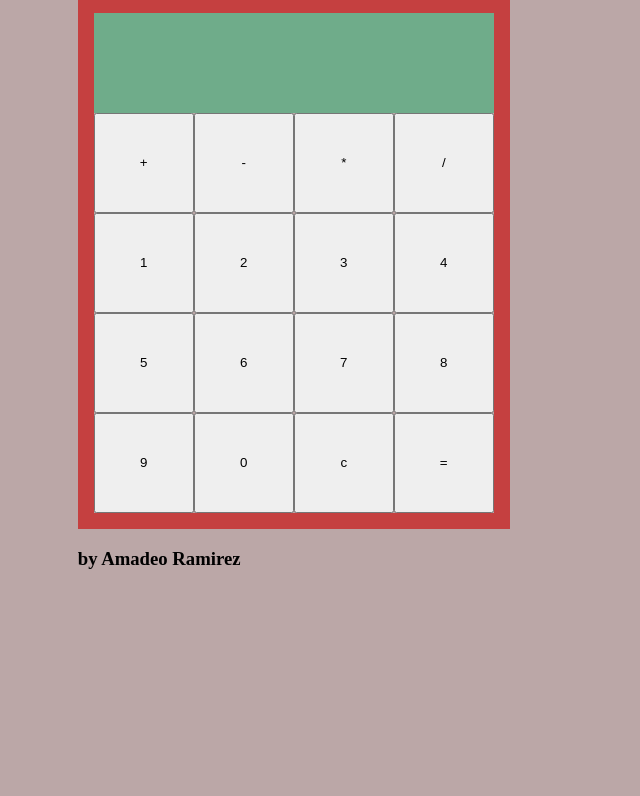
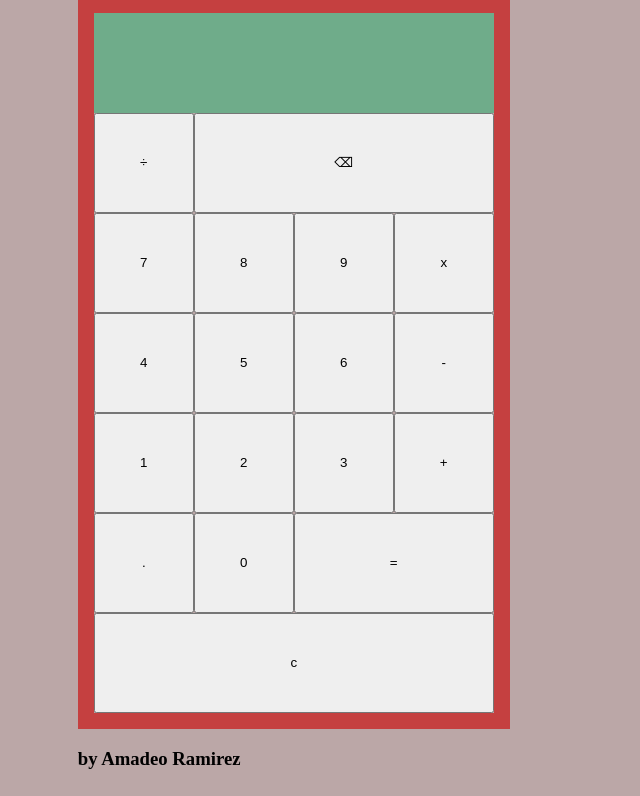
Before and after one commit to amadeoquinrami/Calculator-Challenge, a plain HTML site: page index.html in a window 1280 px wide. Shown: the part 91-887 px from the top of the page, without its empty margins (318-958 px from the left). Before the commit the page ends 800 px from the top, so only its background shows below. Drawn offline with Linux system fonts and the light colour scheme.

Commit message:
updating the orientation of the buttons

```diff
--- a/index.html
+++ b/index.html
@@ -23,22 +23,25 @@ Ensure that the calculator is responsive and displays well on different screen s
              <section class="output_Screen">
             <output class="screenOutput"></output> <!--NOt sure but thought of output first-->
             </section>
-                <button class="addition">+</button>
-                <button class="subtraction">-</button>
-                <button class="multiplicationo">*</button>
-                <button class="division">/</button>
-                <button class="one">1</button>
-                <button class="two">2</button>
-                <button class="three">3</button>
-                <button class="four">4</button>
-                <button class="five">5</button>
-                <button class="six">6</button>
-                <button class="seven">7</button>
-                <button class="eight">8</button>
-                <button class="nine">9</button>
+
+            <button class="division">÷</button>
+            <button class="backSpace">⌫</button>
+            <button class="seven">7</button>
+            <button class="eight">8</button>
+            <button class="nine">9</button>
+            <button class="multiplication">x</button>
+            <button class="four">4</button>
+            <button class="five">5</button>
+            <button class="six">6</button>
+            <button class="subtraction">-</button>
+            <button class="one">1</button>
+            <button class="two">2</button>
+            <button class="three">3</button>
+            <button class="addition">+</button>
+            <button class="decimal">.</button>
                 <button class="zero">0</button>
+                <button class="equal">=</button>
                 <button class="clear">c</button>
-                <button class="equal">=</button>
         </section>
 
     </main>
--- a/style.css
+++ b/style.css
@@ -13,16 +13,71 @@ body{
     display: grid;
     border: 1rem solid rgb(197, 64, 64);
     grid-template-columns: repeat(4, 100px);
-    grid-template-rows: repeat(5, 100px );
+    grid-template-rows: repeat(7, 100px );
 
  }
  .output_Screen {
     grid-area: 1/1/2/5;
     background-color: rgba(17, 177, 102, 0.449);
  }
+ .backSpace{
+   grid-area: 2/2/2/5;
+ }
+ .seven{
+   grid-area: 3/1;
+ }
+ .eight {
+   grid-area: 3/2;
+ }
+ .nine {
+   grid-area: 3/3;
+ }
+ .four{
+   grid-area: 4/1;
+ }
+ .five {
+   grid-area: 4/2;
+}
+   .six{
+      grid-area: 4/3;
+   }
+   .one {
+      grid-area: 5/1/5/1;
+   }
+   .two{
+      grid-area: 5/2/5/2;
+   }
+   .three{
+      grid-area: 5/3/5/3;
+   }
+   .multiplication {
+      grid-area: 3/4/3/4;
+   }
+   .subtraction{
+      grid-area: 4/4/4/4;
+   }
+   .addition{
+      grid-area: 5/4/5/4;
+   }
+   .decimal{
+      grid-area: 6/1/6/1;
+   }
+   .zero{
+      grid-area: 6/2/6/2;
+   }
+   .equal {
+      grid-area: 6/3/6/5;
+   }
+   .clear {
+      grid-area: 7/1/7/5;
+   }
+
+
+
+
  /*Responsive Design*/
  /* change the px */
- @media screen and (max-width: 100px){
+ @media screen and (max-width: .1rem){
 
  }
             /*^^^^small screen*/
```
